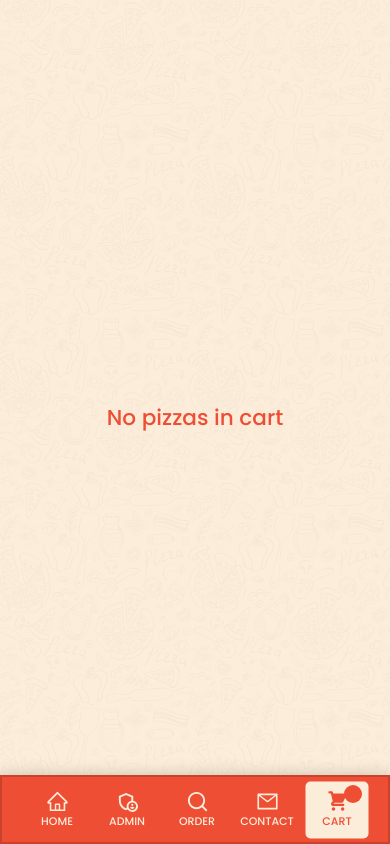
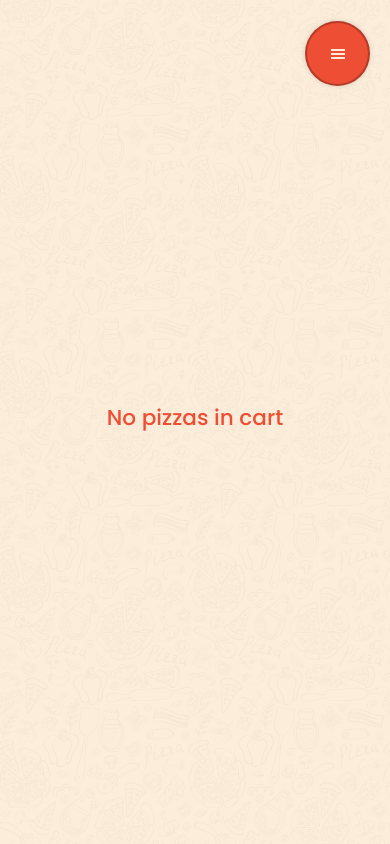
Before and after one commit to csabbah/nextjs-pizza-shack, a Next.js app: page /cart in a window 390 px wide. Shown: the top 844 px of the page. Built offline with nearby package versions, Linux system fonts and the light colour scheme.

Commit message:
Major update - Contact page is removed, the form is now at the bottom of the home page instead and built new custom nav menu for mobile screens

```diff
--- a/components/MobileNav.js
+++ b/components/MobileNav.js
@@ -11,6 +11,7 @@ import {
 } from 'react-icons/md';
 import { HiOutlineShoppingCart, HiShoppingCart } from 'react-icons/hi';
 import { RiSearchLine, RiSearchFill } from 'react-icons/ri';
+import { GiHamburgerMenu } from 'react-icons/gi';
 
 const MobileNav = () => {
   const router = useRouter();
@@ -19,27 +20,25 @@ const MobileNav = () => {
   const [color, setColor] = useState('#fcedda');
   const [color2, setColor2] = useState('#ee4e34');
 
+  const [active, setActive] = useState(false);
   // Initially this is 0
   const quantity = useSelector((state) => state.cart.quantity);
 
   return (
     <div className={styles.container}>
       <ul className={styles.ul}>
+        <li className={`${styles.listItem}`}>
+          <GiHamburgerMenu
+            data-id="navStack"
+            onClick={() => setActive(!active)}
+          />
+        </li>
         <Link href="/" passHref>
           <li
-            style={{
-              color: endpointName == '/' ? color2 : color,
-            }}
-            className={`${styles.listItem}`}
+            onClick={() => setActive(false)}
+            className={`${styles.listItem} ${active ? styles.active : ''}`}
           >
-            <div
-              style={{
-                display: 'flex',
-                flexDirection: 'column',
-                alignItems: 'center',
-              }}
-              className={styles.innerItemUpper}
-            >
+            <div className={styles.innerItemUpper}>
               {endpointName == '/' ? (
                 <AiFillHome style={{ fontSize: '23px' }} />
               ) : (
@@ -55,25 +54,12 @@ const MobileNav = () => {
             ></div>
           </li>
         </Link>
-        <span className={styles.divider} />
         <Link href="/admin" passHref>
           <li
-            style={{
-              color:
-                endpointName == '/admin' || endpointName == '/admin/login'
-                  ? color2
-                  : color,
-            }}
-            className={`${styles.listItem}`}
+            onClick={() => setActive(false)}
+            className={`${styles.listItem} ${active ? styles.active : ''}`}
           >
-            <div
-              style={{
-                display: 'flex',
-                flexDirection: 'column',
-                alignItems: 'center',
-              }}
-              className={styles.innerItemUpper}
-            >
+            <div className={styles.innerItemUpper}>
               {endpointName == '/admin' || endpointName == '/admin/login' ? (
                 <MdAdminPanelSettings style={{ fontSize: '23px' }} />
               ) : (
@@ -92,22 +78,12 @@ const MobileNav = () => {
             ></div>
           </li>
         </Link>
-        <span className={styles.divider} />
         <Link href="/trackorder" passHref>
           <li
-            style={{
-              color: endpointName == '/trackorder' ? color2 : color,
-            }}
-            className={styles.listItem}
+            onClick={() => setActive(false)}
+            className={`${styles.listItem} ${active ? styles.active : ''}`}
           >
-            <div
-              style={{
-                display: 'flex',
-                flexDirection: 'column',
-                alignItems: 'center',
-              }}
-              className={styles.innerItemUpper}
-            >
+            <div className={styles.innerItemUpper}>
               {endpointName == '/trackorder' ? (
                 <RiSearchFill style={{ fontSize: '23px' }} />
               ) : (
@@ -123,78 +99,24 @@ const MobileNav = () => {
             ></div>
           </li>
         </Link>
-        <span className={styles.divider} />
-        <Link href="/contact" passHref>
-          <li
-            style={{
-              color: endpointName == '/contact' ? color2 : color,
-            }}
-            className={styles.listItem}
-          >
-            <div
-              style={{
-                display: 'flex',
-                flexDirection: 'column',
-                alignItems: 'center',
-              }}
-              className={styles.innerItemUpper}
-            >
-              {endpointName == '/contact' ? (
-                <MdEmail style={{ fontSize: '23px' }} />
-              ) : (
-                <AiOutlineMail style={{ fontSize: '23px' }} />
-              )}
-              <span style={{ fontSize: '11px' }}>Contact</span>
-            </div>
-            <div
-              style={{
-                backgroundColor: endpointName == '/contact' ? color : color2,
-              }}
-              className={styles.innerItem}
-            ></div>
-          </li>
-        </Link>
-        <span className={styles.divider} />
         <Link href="/cart" passHref>
-          <div className={styles.item}>
+          <div className={styles.item} onClick={() => setActive(false)}>
             <div className={quantity == 0 ? styles.default : styles.cart}>
               <li
-                style={{
-                  color: endpointName == '/cart' ? color2 : color,
-                }}
-                className={styles.listItem}
+                className={`${styles.listItem} ${active ? styles.active : ''}`}
               >
                 <div className={styles.innerItemUpper}>
-                  <div
-                    className={`${styles.icon} `}
-                    style={{
-                      display: 'flex',
-                      flexDirection: 'column',
-                      alignItems: 'center',
-                    }}
-                  >
+                  <div className={styles.counter}>
+                    <span>{quantity == 0 ? '' : quantity}</span>
+                  </div>
+                  <div className={`${styles.icon} `}>
                     {endpointName == '/cart' ? (
                       <HiShoppingCart style={{ fontSize: '23px' }} />
                     ) : (
                       <HiOutlineShoppingCart style={{ fontSize: '23px' }} />
                     )}
-                    <span style={{ fontSize: '11px' }}>Cart</span>
                   </div>
-                  <div
-                    style={{
-                      backgroundColor: endpointName == '/cart' ? color2 : color,
-                      color: endpointName == '/cart' ? color2 : color,
-                    }}
-                    className={styles.counter}
-                  >
-                    <span
-                      style={{
-                        color: endpointName == '/cart' ? color : color2,
-                      }}
-                    >
-                      {quantity == 0 ? '' : quantity}
-                    </span>
-                  </div>
+                  <span style={{ fontSize: '11px' }}>Cart</span>
                 </div>
                 <div
                   style={{
--- a/components/Navbar.js
+++ b/components/Navbar.js
@@ -111,18 +111,6 @@ const Navbar = ({ mobile, setMobile }) => {
                 Track order
               </li>
             </Link>
-            <span style={{ fontSize: '16px', opacity: '0.4' }}>/</span>
-
-            <Link href="/contact" passHref>
-              <li
-                style={{
-                  color: endpointName == '/contact' ? 'black' : color,
-                }}
-                className={styles.listItem}
-              >
-                Contact
-              </li>
-            </Link>
           </ul>
         </div>
         <Link href="/cart">
--- a/components/TabletNav.js
+++ b/components/TabletNav.js
@@ -69,18 +69,6 @@ const Navbar = ({ setMobile, mobile }) => {
               </li>
             </Link>
             <hr className={styles.hr} />
-            <Link href="/contact" passHref>
-              <li
-                style={{
-                  color: endpointName == '/contact' ? 'black' : color,
-                }}
-                className={styles.listItem}
-                onClick={() => setMobile(false)}
-              >
-                Contact
-              </li>
-            </Link>
-            <hr className={styles.hr} />
             <Link href="/cart" passHref>
               <div className={styles.item}>
                 <div className={quantity == 0 ? styles.default : styles.cart}>
--- a/styles/Footer.module.css
+++ b/styles/Footer.module.css
@@ -119,6 +119,6 @@
   .item:last-child {
     padding: 0 10px;
     padding-top: 38px;
-    padding-bottom: 80px;
+    padding-bottom: 38px;
   }
 }
--- a/styles/MobileNav.module.css
+++ b/styles/MobileNav.module.css
@@ -1,45 +1,117 @@
 .ul {
   list-style: none;
-  display: flex;
-  justify-content: space-around;
-  align-items: center;
-  padding-left: 0;
-  margin-bottom: 0ex;
+  height: 200px;
+  position: relative;
 }
 
 .ul li {
-  width: 70px;
-  padding: 12px 20px;
-}
-
-.divider {
+  width: 65px;
   height: 65px;
+  background-color: #ee4e34;
+  color: #fceeda;
+  margin: 5px 0;
+  border-radius: 100px;
+  border: 2px solid rgba(0, 0, 0, 0.25);
+  box-shadow: 0 0 5px 0 rgba(0, 0, 0, 0.15);
+  -moz-box-shadow: 0 0 5px 0 rgba(0, 0, 0, 0.15);
+  -webkit-box-shadow: 0 0 5px 0 rgba(0, 0, 0, 0.15);
 }
 
 .listItem {
+  display: flex;
+  justify-content: center;
+  align-items: center;
+}
+
+.listItem:nth-child(1) {
   position: relative;
+  z-index: 100;
 }
-.innerItem {
-  position: absolute;
-  left: 50%;
-  top: 50%;
-  transform: translateX(-50%) translateY(-50%);
-  z-index: 0;
-  width: 90%;
-  height: 90%;
-  border-radius: 5px;
+
+.listItem:nth-child(2) {
+  position: relative;
+  opacity: 0;
+  pointer-events: none;
+  top: -75px;
+  z-index: 90;
+  transition: all 0.6s cubic-bezier(0.44, 0, 0.22, 1.26);
+}
+
+.listItem:nth-child(2).active {
+  opacity: 1;
+  top: 0;
+  pointer-events: all;
+  transition: all 0.3s cubic-bezier(0.44, 0, 0.22, 1.26);
+}
+
+.listItem:nth-child(3) {
+  opacity: 0;
+  pointer-events: none;
+  position: relative;
+  top: -150px;
+  z-index: 89;
+  transition: all 0.6s cubic-bezier(0.44, 0, 0.22, 1.26);
+}
+
+.listItem:nth-child(3).active {
+  opacity: 1;
+  top: 0;
+  pointer-events: all;
+  transition: all 0.5s cubic-bezier(0.44, 0, 0.22, 1.26);
+}
+
+.listItem:nth-child(4) {
+  opacity: 0;
+  pointer-events: none;
+  position: relative;
+  top: -225px;
+  z-index: 88;
+  transition: all 0.6s cubic-bezier(0.44, 0, 0.22, 1.26);
+}
+
+.listItem:nth-child(4).active {
+  opacity: 1;
+  top: 0;
+  pointer-events: all;
+  transition: all 0.7s cubic-bezier(0.44, 0, 0.22, 1.26);
+}
+
+.listItem:last-child {
+  opacity: 0;
+  pointer-events: none;
+  position: relative;
+  top: -300px;
+  z-index: 87;
+  transition: all 0.6s cubic-bezier(0.44, 0, 0.22, 1.26);
+}
+
+.listItem:last-child.active {
+  opacity: 1;
+  top: 0;
+  pointer-evnts: all;
+
+  transition: all 1s cubic-bezier(0.44, 0, 0.22, 1.26);
 }
 
 .innerItemUpper {
   position: relative;
-  z-index: 1;
+  display: flex;
+  flex-direction: column;
+  align-items: center;
+  justify-content: center;
 }
 .counter {
+  width: 25px;
+  height: 25px;
+  padding: 2px;
+  border-radius: 50px;
+  background-color: #fceeda;
+  color: #ee4e34;
   position: absolute;
-  height: 18px;
-  width: 18px;
-  font-size: 12px;
-  border-radius: 50px;
-  right: -10px;
+  margin: 0;
+  left: -27px;
   top: -5px;
+  font-size: 14px;
+  text-align: center;
+  border: 0.5px solid rgba(0, 0, 0, 0.25);
 }
--- a/styles/Navbar.module.css
+++ b/styles/Navbar.module.css
@@ -232,19 +232,10 @@
   }
 
   .mobileNav {
-    color: #fcedda;
     display: unset;
     position: fixed;
     z-index: 999999;
-    width: 100vw;
-    background-color: #ee4e34;
-    bottom: 0;
-    text-align: center;
-    box-shadow: 0 0 15px 0 rgba(0, 0, 0, 0.2);
-    -moz-box-shadow: 0 0 15px 0 rgba(0, 0, 0, 0.2);
-    -webkit-box-shadow: 0 0 15px 0 rgba(0, 0, 0, 0.2);
-    text-transform: uppercase;
-    padding: 0 20px;
-    border: 2px solid rgba(0, 0, 0, 0.15);
+    top: 16px;
+    right: 20px;
   }
 }
```
Also changed, not shown: pages/contact.js (deleted, +0 -70 lines), pages/index.js (+53 -0 lines), styles/Contact.module.css (+12 -5 lines).
